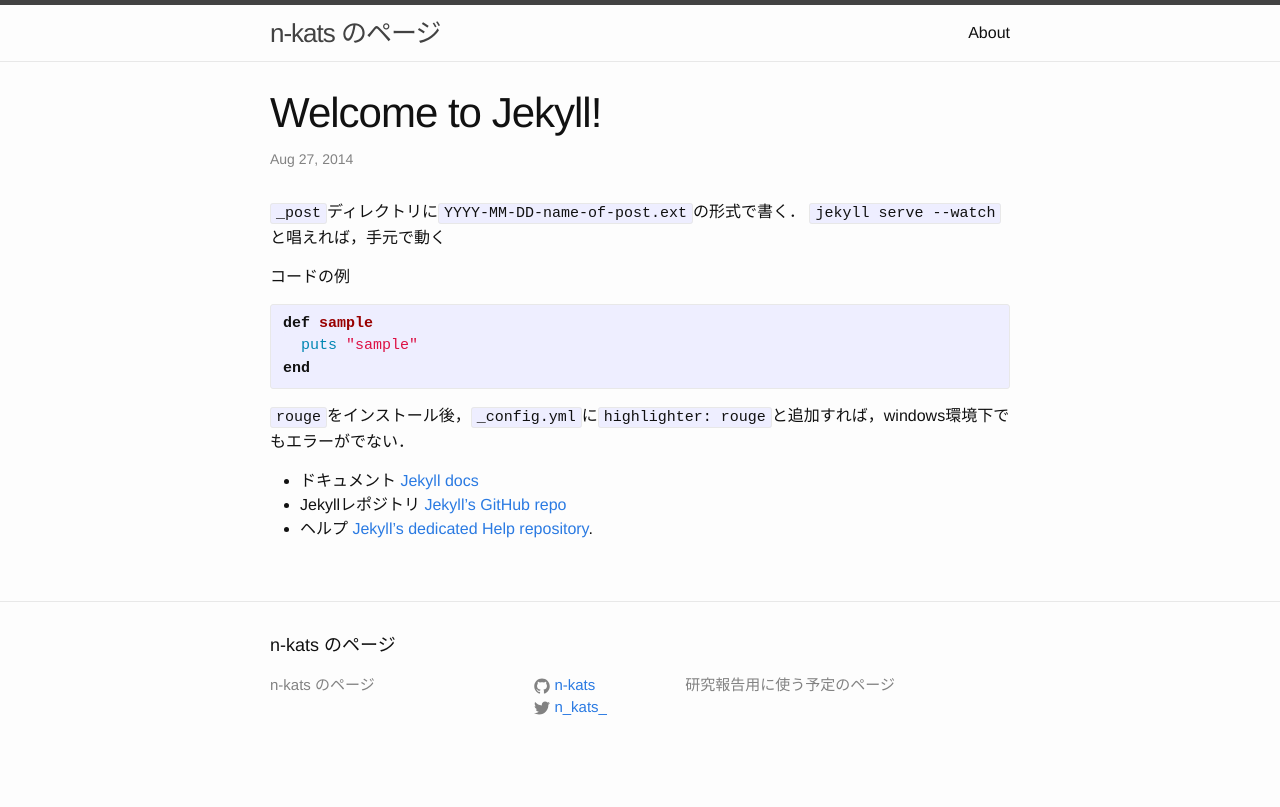
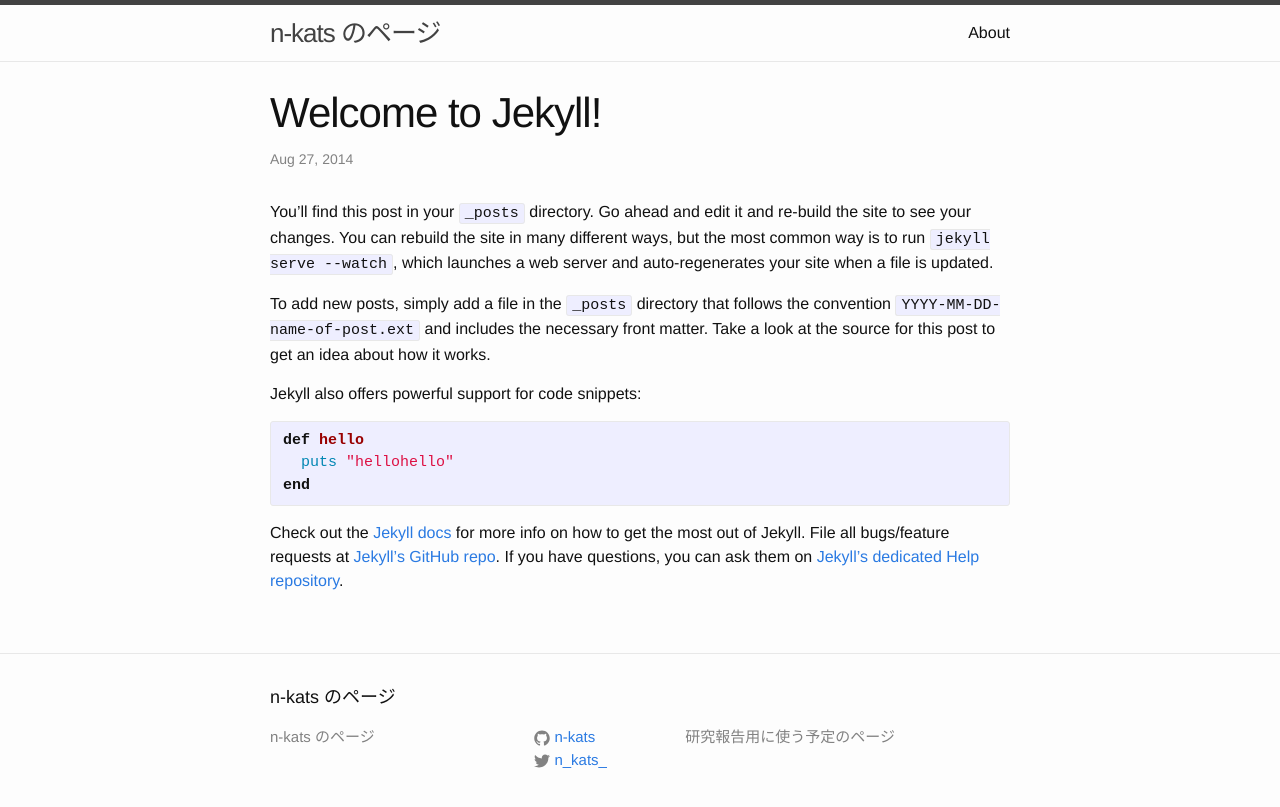
Before and after one commit to n-kats/n-kats.github.io, a Jekyll site: the page built from _posts/2014-08-27-welcome-to-jekyll.markdown, in a window 1280 px wide. Shown: the top 807 px of the page. Built offline with Jekyll 4.4.1, drawn with Linux system fonts in a browser that asks for light colours.

Commit message:
more reverse

```diff
--- a/_posts/2014-08-27-welcome-to-jekyll.markdown
+++ b/_posts/2014-08-27-welcome-to-jekyll.markdown
@@ -4,20 +4,19 @@ title:  "Welcome to Jekyll!"
 date:   2014-08-27 08:22:29
 categories: jekyll update
 ---
-`_post`ディレクトリに`YYYY-MM-DD-name-of-post.ext`の形式で書く．
-`jekyll serve --watch`と唱えれば，手元で動く
+You'll find this post in your `_posts` directory. Go ahead and edit it and re-build the site to see your changes. You can rebuild the site in many different ways, but the most common way is to run `jekyll serve --watch`, which launches a web server and auto-regenerates your site when a file is updated.
 
-コードの例
+To add new posts, simply add a file in the `_posts` directory that follows the convention `YYYY-MM-DD-name-of-post.ext` and includes the necessary front matter. Take a look at the source for this post to get an idea about how it works.
+
+Jekyll also offers powerful support for code snippets:
+
 {% highlight ruby %}
-def sample
-  puts "sample"
+def hello
+  puts "hellohello"
 end
 {% endhighlight %}
-`rouge`をインストール後，`_config.yml`に`highlighter: rouge`と追加すれば，windows環境下でもエラーがでない．
 
-- ドキュメント [Jekyll docs][jekyll]
-- Jekyllレポジトリ [Jekyll's GitHub repo][jekyll-gh]
-- ヘルプ [Jekyll's dedicated Help repository][jekyll-help].
+Check out the [Jekyll docs][jekyll] for more info on how to get the most out of Jekyll. File all bugs/feature requests at [Jekyll's GitHub repo][jekyll-gh]. If you have questions, you can ask them on [Jekyll's dedicated Help repository][jekyll-help].
 
 [jekyll]:      http://jekyllrb.com
 [jekyll-gh]:   https://github.com/jekyll/jekyll
```
